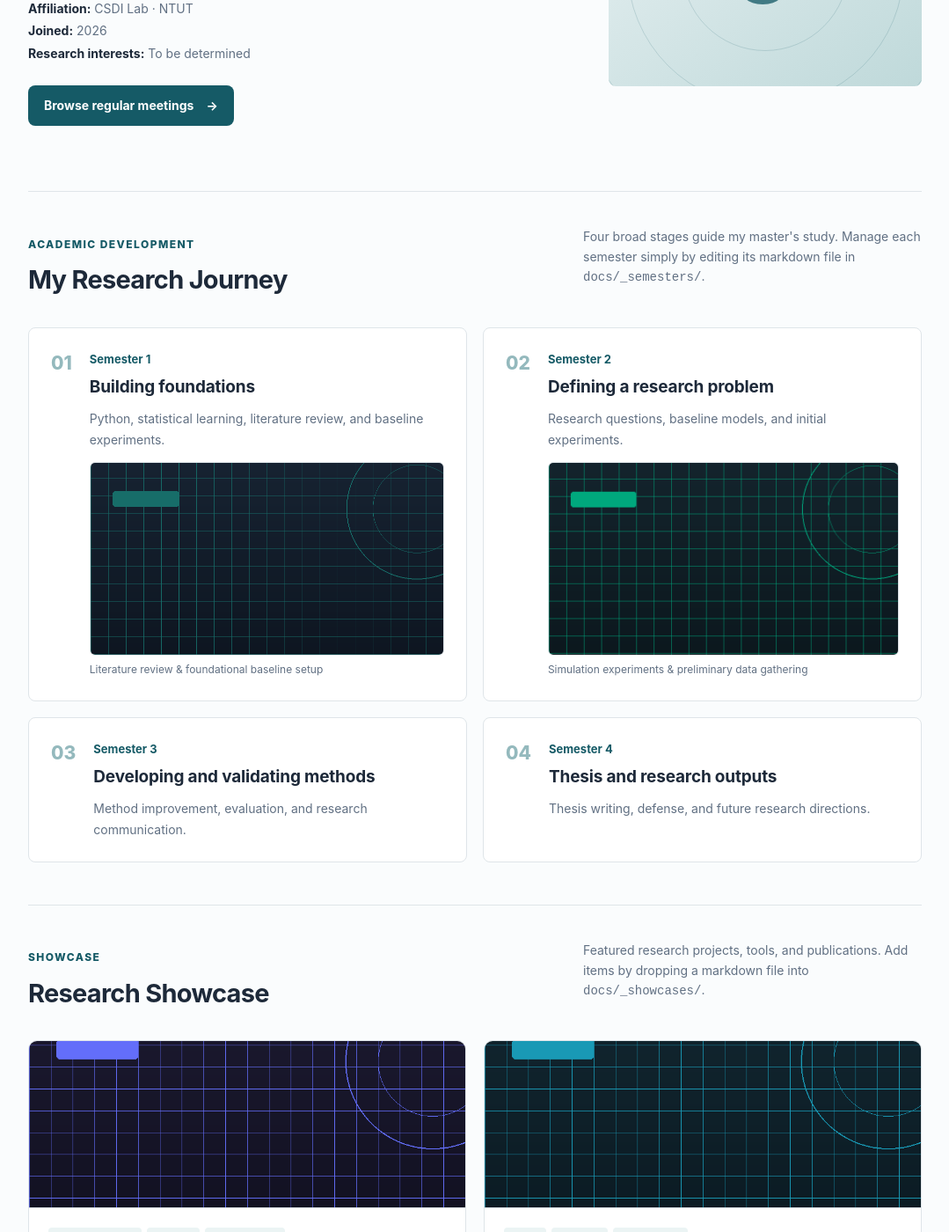
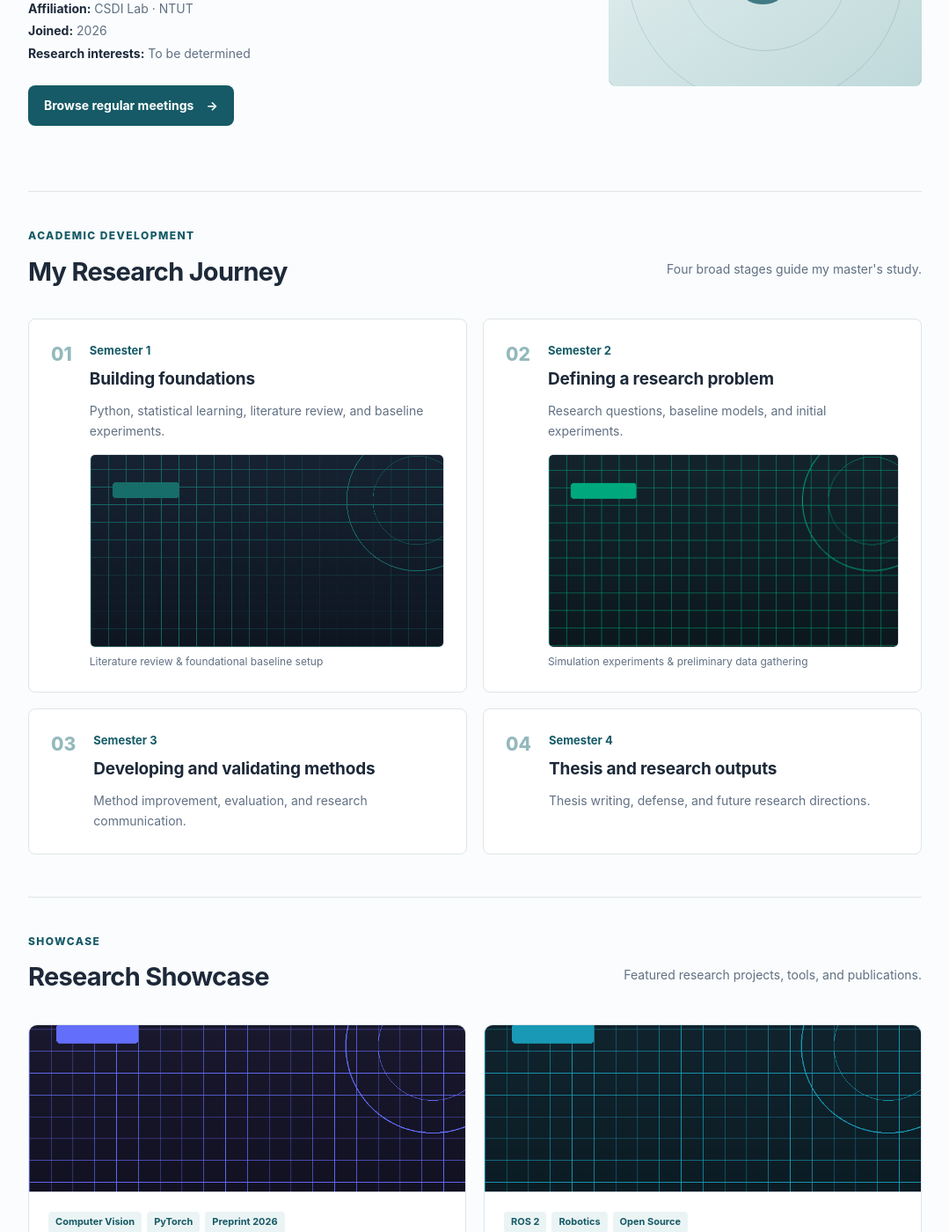
Before and after one commit to hendrisutrisno/2026student, a Jekyll site: the page built from docs/index.md, in a window 1280 px wide and 1400 px high, scrolled down 386 px. Shown: the whole window at 88% size, without its empty margins (100-1179 px from the left). Built offline with Jekyll 4.4.1, drawn with Linux system fonts in a browser that asks for light colours.

Commit message:
Simplify text in research journey and showcase sections
Removed additional instructions from paragraphs about master's study and research showcase.

```diff
--- a/docs/index.md
+++ b/docs/index.md
@@ -33,7 +33,7 @@ title: Graduate Research Journey
       <span class="eyebrow">ACADEMIC DEVELOPMENT</span>
       <h2 id="journey-title">My Research Journey</h2>
     </div>
-    <p>Four broad stages guide my master's study. Manage each semester simply by editing its markdown file in <code>docs/_semesters/</code>.</p>
+    <p>Four broad stages guide my master's study.</p>
   </div>
   <div class="timeline">
     {% assign semesters = site.semesters | sort: "order" %}
@@ -64,7 +64,7 @@ title: Graduate Research Journey
       <span class="eyebrow">SHOWCASE</span>
       <h2 id="showcase-title">Research Showcase</h2>
     </div>
-    <p>Featured research projects, tools, and publications. Add items by dropping a markdown file into <code>docs/_showcases/</code>.</p>
+    <p>Featured research projects, tools, and publications.</p>
   </div>
 
   <div class="showcase-grid">
```
